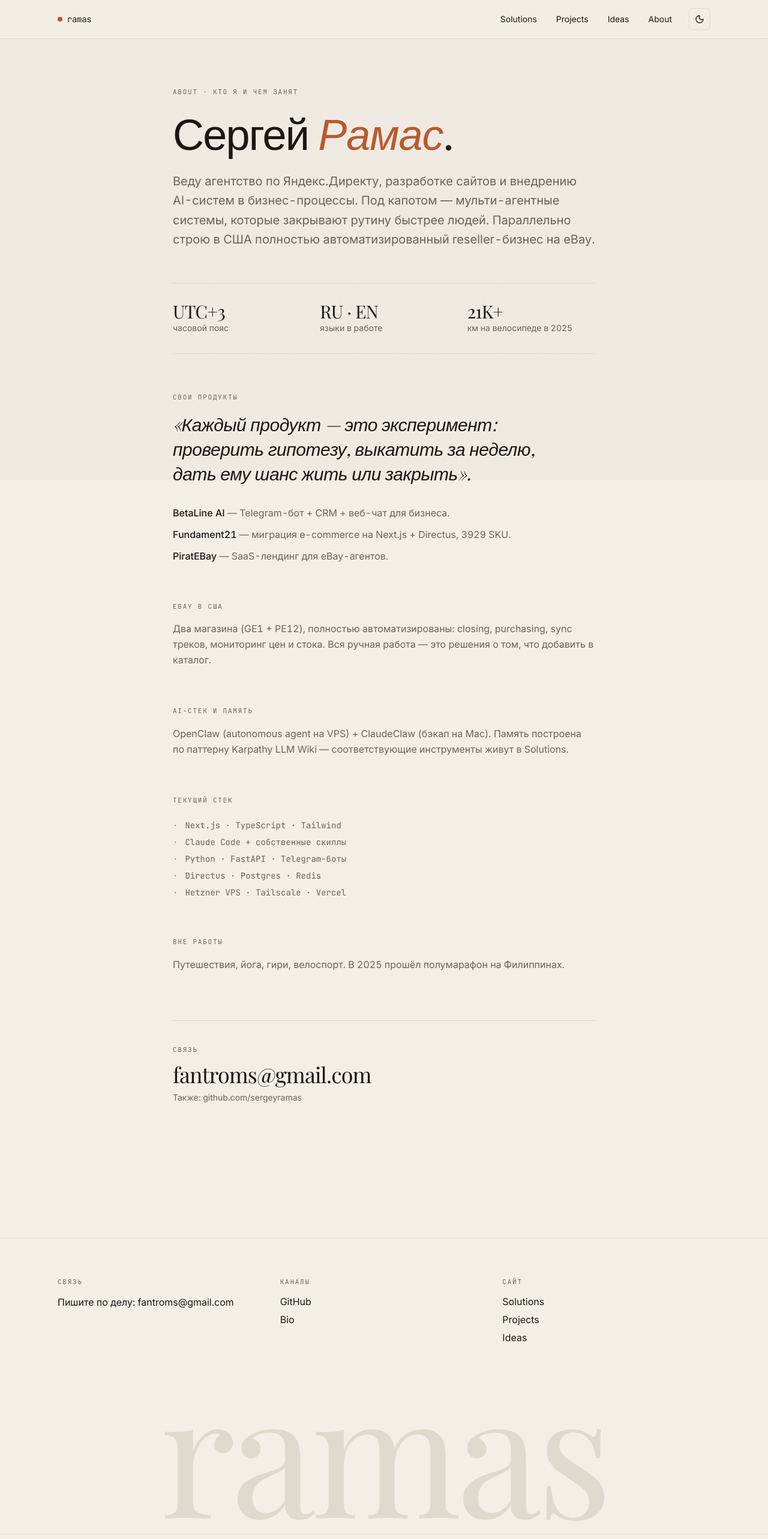
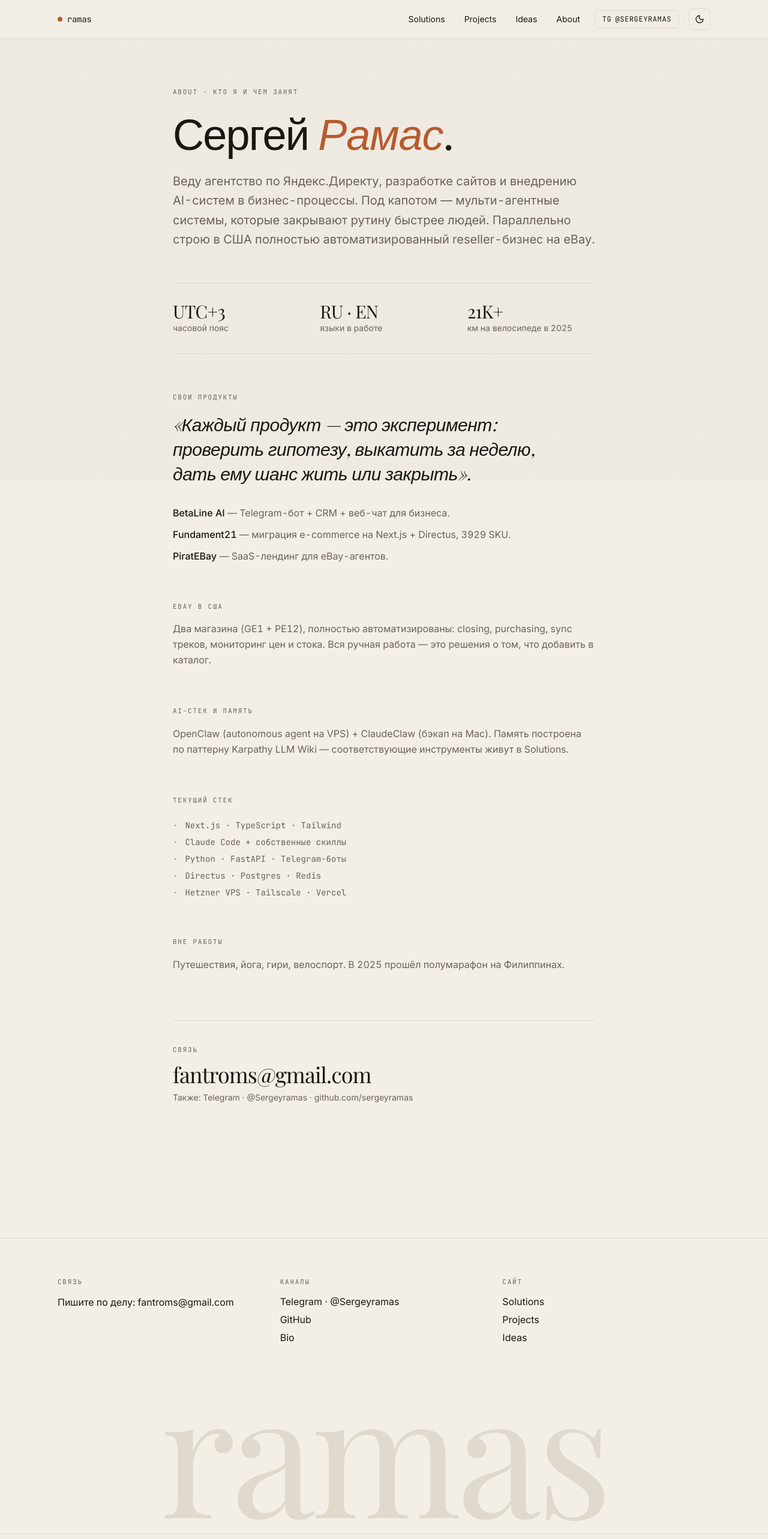
Before and after one commit to sergeyramas/ramas-site, a Next.js app: page /about in a window 1280 px wide. Shown: the top 2566 px of the page at 60% size. Built offline with nearby package versions, Linux system fonts and the light colour scheme.

Commit message:
feat: add Telegram (@Sergeyramas) to nav, footer, about

```diff
--- a/app/about/page.tsx
+++ b/app/about/page.tsx
@@ -115,6 +115,10 @@ export default function AboutPage() {
         </p>
         <p className="mt-3 text-sm text-muted">
           Также:{" "}
+          <Link href="https://t.me/Sergeyramas" className="underline decoration-subtle underline-offset-4 hover:text-accent hover:decoration-accent">
+            Telegram · @Sergeyramas
+          </Link>
+          {" "}·{" "}
           <Link href="https://github.com/sergeyramas" className="underline decoration-subtle underline-offset-4 hover:text-accent hover:decoration-accent">
             github.com/sergeyramas
           </Link>
--- a/components/Footer.tsx
+++ b/components/Footer.tsx
@@ -17,6 +17,9 @@ export function Footer() {
           <div className="flex flex-col gap-3">
             <p className="eyebrow">Каналы</p>
             <ul className="space-y-1.5">
+              <li>
+                <Link href="https://t.me/Sergeyramas" className="hover:text-accent">Telegram · @Sergeyramas</Link>
+              </li>
               <li>
                 <Link href="https://github.com/sergeyramas" className="hover:text-accent">GitHub</Link>
               </li>
--- a/components/Nav.tsx
+++ b/components/Nav.tsx
@@ -11,7 +11,7 @@ const links = [
 export function Nav() {
   return (
     <header className="sticky top-0 z-20 backdrop-blur-md bg-bg/75 border-b border-border">
-      <div className="max-w-6xl mx-auto px-6 sm:px-8 h-16 flex items-center justify-between">
+      <div className="max-w-6xl mx-auto px-6 sm:px-8 h-16 flex items-center justify-between gap-3">
         <Link
           href="/"
           className="flex items-center gap-2 font-mono text-sm tracking-tight hover:text-accent transition-colors"
@@ -24,11 +24,20 @@ export function Nav() {
             <Link
               key={l.href}
               href={l.href}
-              className="px-3 py-1.5 rounded-md text-sm text-muted hover:text-fg hover:bg-elevated transition-colors"
+              className="hidden sm:inline-block px-3 py-1.5 rounded-md text-sm text-muted hover:text-fg hover:bg-elevated transition-colors"
             >
               {l.label}
             </Link>
           ))}
+          <Link
+            href="https://t.me/Sergeyramas"
+            target="_blank"
+            rel="noopener noreferrer"
+            className="ml-1 inline-flex items-center gap-1.5 px-3 py-1.5 rounded-md text-xs font-mono uppercase tracking-wider text-fg border border-border hover:border-accent hover:text-accent hover:bg-elevated transition-colors"
+          >
+            <span aria-hidden>tg</span>
+            <span className="hidden sm:inline">@Sergeyramas</span>
+          </Link>
           <span className="ml-1 sm:ml-2">
             <ThemeToggle />
           </span>
```
